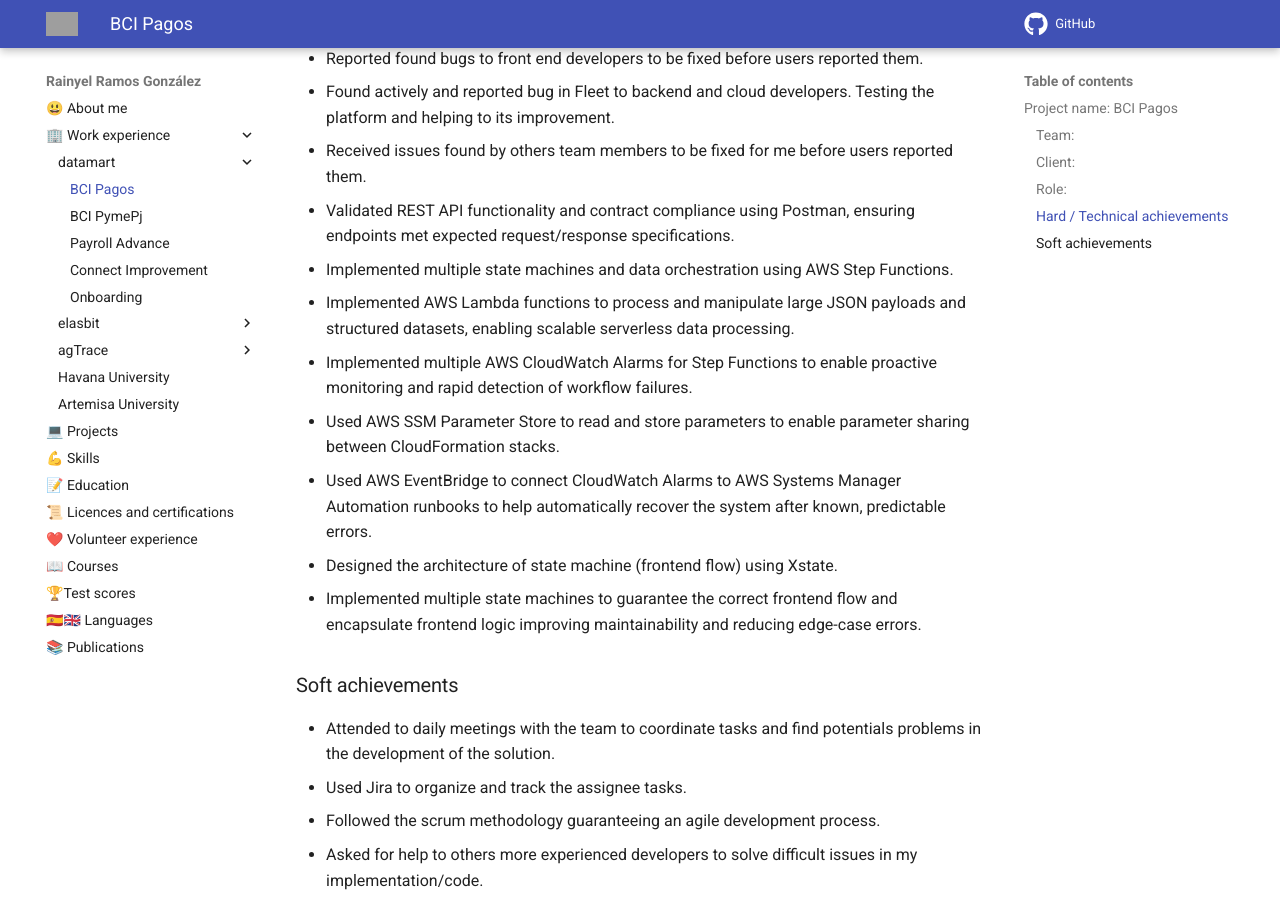
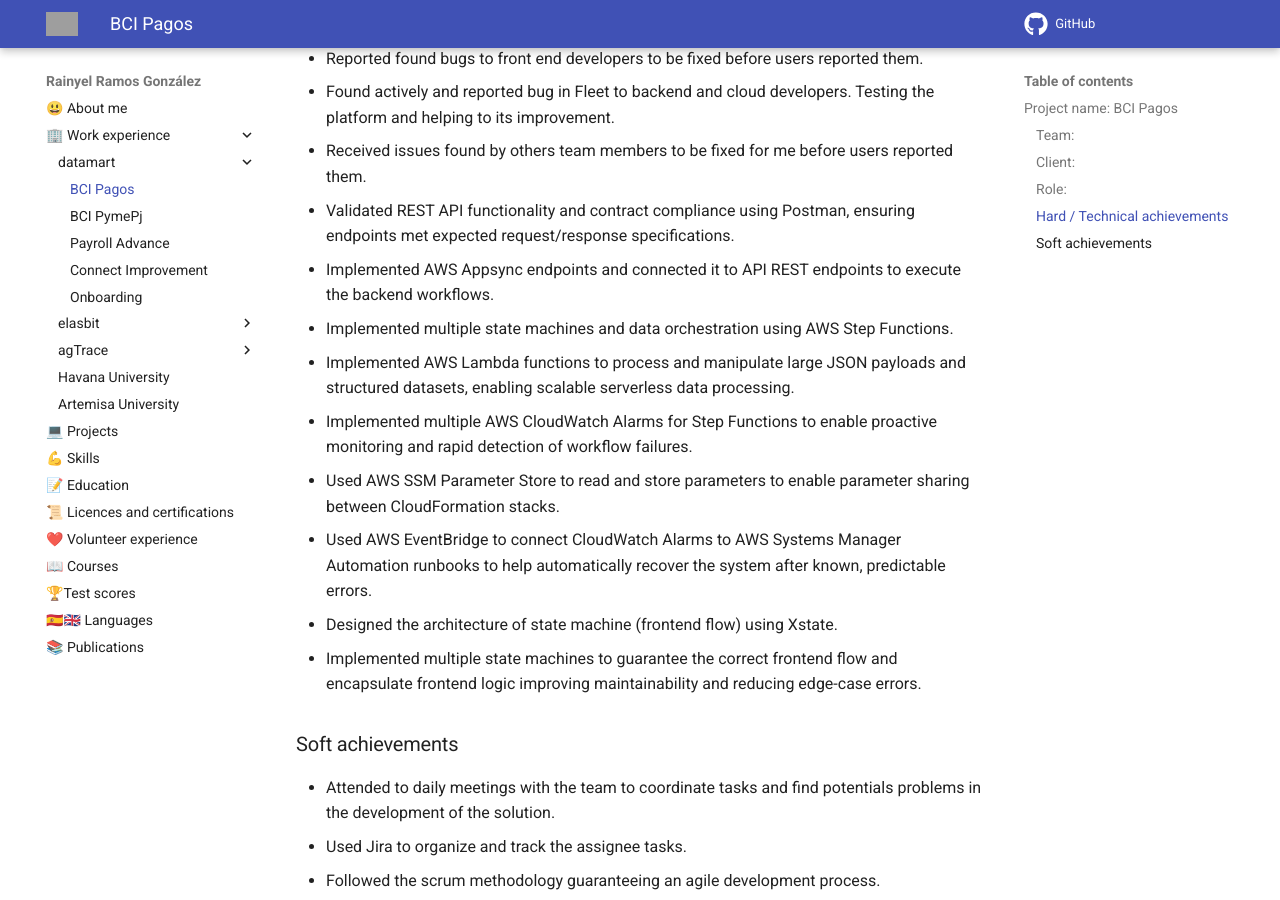
Before and after one commit to rayniel95/rayniel95.github.io, an MkDocs documentation site: the page built from docs/work_experience/datamart/bci_pagos.md, in a window 1280 px wide and 900 px high, scrolled down 977 px. Built offline with MkDocs 1.6.1 and Material for MkDocs 9.7.7, drawn with Linux system fonts in a browser that asks for light colours; grey boxes are pictures that could not be loaded.

Commit message:
docs(datamart): add AWS Appsync endpoint implementation to BCI Pagos experience

```diff
--- a/docs/work_experience/datamart/bci_pagos.md
+++ b/docs/work_experience/datamart/bci_pagos.md
@@ -30,6 +30,9 @@ This project is related to create a SaaS platform for chilean bank BCI. The basi
 platform and helping to its improvement.
 - Received issues found by others team members to be fixed for me before users reported them.
 - Validated REST API functionality and contract compliance using Postman, ensuring endpoints met expected request/response specifications.
+- Implemented AWS Appsync endpoints and connected it to API REST endpoints to execute
+the backend workflows.
+
 - Implemented multiple state machines and data orchestration using AWS Step Functions.
 - Implemented AWS Lambda functions to process and manipulate large JSON payloads and structured datasets, enabling scalable serverless data processing.
 - Implemented multiple AWS CloudWatch Alarms for Step Functions to enable proactive monitoring and rapid detection of workflow failures.
```
